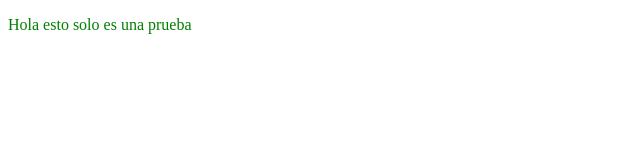
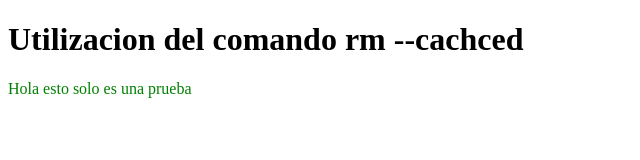
Before and after one commit to FelipeRojasF/ProbandoGit, a plain HTML site: page index.html in a window 1280 px wide. Shown: the whole page, without its empty margins (0-640 px from the left). Drawn offline with Linux system fonts and the light colour scheme.

Commit message:
prueba del comando rm git

```diff
--- a/index.html
+++ b/index.html
@@ -5,6 +5,7 @@
         <link rel="stylesheet" href="./estilo.css" />
     </head>
     <body>
+        <h1>Utilizacion del comando rm --cachced</h1>
         <p>Hola esto solo es una prueba</p>
     </body>
     <footer>
```
